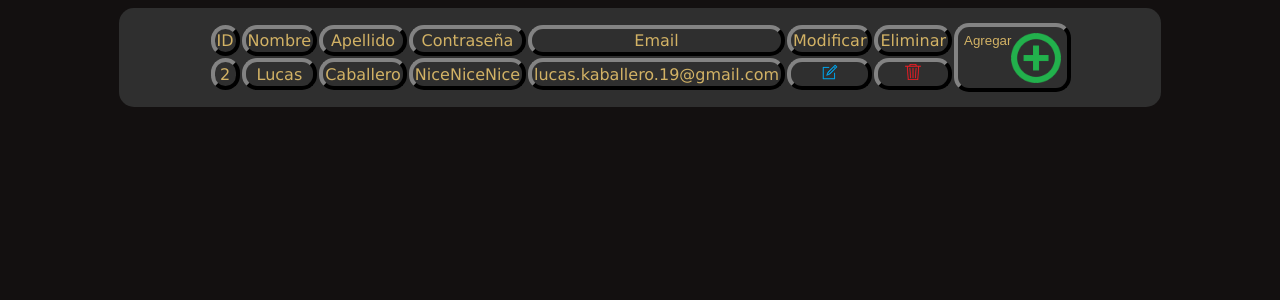
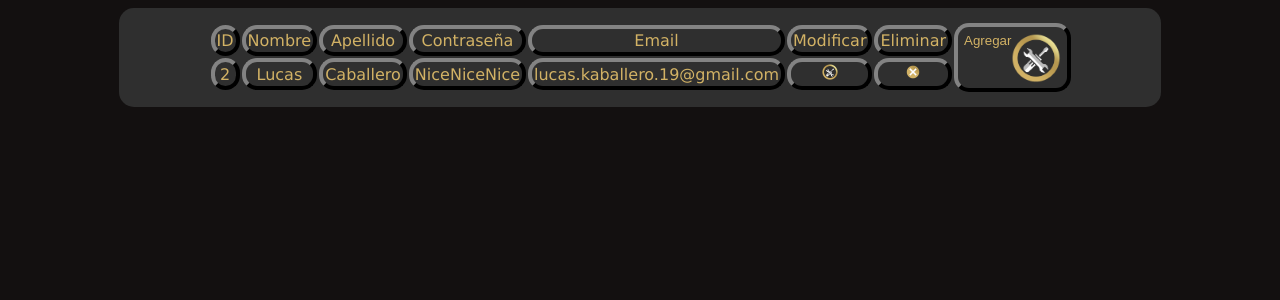
Before and after one commit to CloudwareESI/Proyecto_CloudWare, a PHP site: page /Proyecto_Cloudware/Backoffice/index.php in a window 1280 px wide. Shown: the top 300 px of the page. Run offline with PHP 8.4, Linux system fonts and the light colour scheme; data comes from the database, SQL or seed files in the repository.

Commit message:
Camios de ciertas imagenes en el backoffice

```diff
--- a/Backoffice/index.php
+++ b/Backoffice/index.php
@@ -27,8 +27,8 @@
             <td>' . $fila['apellido'] . '</td>
             <td>' . $fila['password'] . '</td>
             <td>' . $fila['email'] . '</td>
-            <td><div class="box"><a href="php/ventanaMod.php?id=' . $fila['id'] . '"><img class="icnModificar" src="assets/modificar.png"></a></div></td>
-            <td><div class="box"><a href="php/EliminarConfirmacion.php?id=' . $fila['id'] . '"><img class="icnEliminar" src="assets/eliminar.png"></a>
+            <td><div class="box"><a href="php/ventanaMod.php?id=' . $fila['id'] . '"><img class="icnModificar" img id="imagenTabla" src="http://localhost/Proyecto_Cloudware/imagenes/imagenEditar.png"></a></div></td>
+            <td><div class="box"><a href="php/EliminarConfirmacion.php?id=' . $fila['id'] . '"><img class="icnEliminar" img id="imagenTabla" src="http://localhost/Proyecto_Cloudware/imagenes/imagenBorrar.png"></a>
             </div></td>
             </tr>';
             }
@@ -37,7 +37,7 @@
         ?>
         <button class="btnAniadir" onclick="window.location.href='php/ventanaAgregar.php';">
 
-            <div class="box">Agregar<img class="icnAniadir" src="assets/agregar.png"></div>
+            <div class="box">Agregar<img class="icnAniadir" img id="imagenTabla" src="http://localhost/Proyecto_Cloudware/imagenes/imagenEditar.png" width="60px" height="60px"></div>
         </button>
 
 
--- a/Backoffice/php/EliminarConfirmacion.php
+++ b/Backoffice/php/EliminarConfirmacion.php
@@ -19,7 +19,7 @@
             $personas = $p->fetch_array(MYSQLI_ASSOC);
             echo '<h4>¿Esta seguro que desea eliminar a ' . $personas['nombre'] .' '. $personas['apellido'] . ' ?</h4>';
 
-            echo '<div class="box subcontenedor"><a href="eliminar.php?id=' . $personas['id'] . '"><b>CONFIRMAR</b><img class="icnEliminar" src="../assets/eliminar.png"></a></div>';
+            echo '<div class="box subcontenedor"><a href="eliminar.php?id=' . $personas['id'] . '"><b>CONFIRMAR</b><img class="http://localhost/Proyecto_Cloudware/imagenes/imagenBorrar.png"></a></div>';
             ?>
         </div>
         </div>
```
Also changed, not shown: Backoffice/assets/agregar.png (deleted), Backoffice/assets/eliminar.png (deleted), Backoffice/assets/modificar.png (deleted), Imagenes/agregar.png (deleted), Imagenes/eliminar.png (deleted), Imagenes/modificar.png (deleted), README.md, 1 other file.
